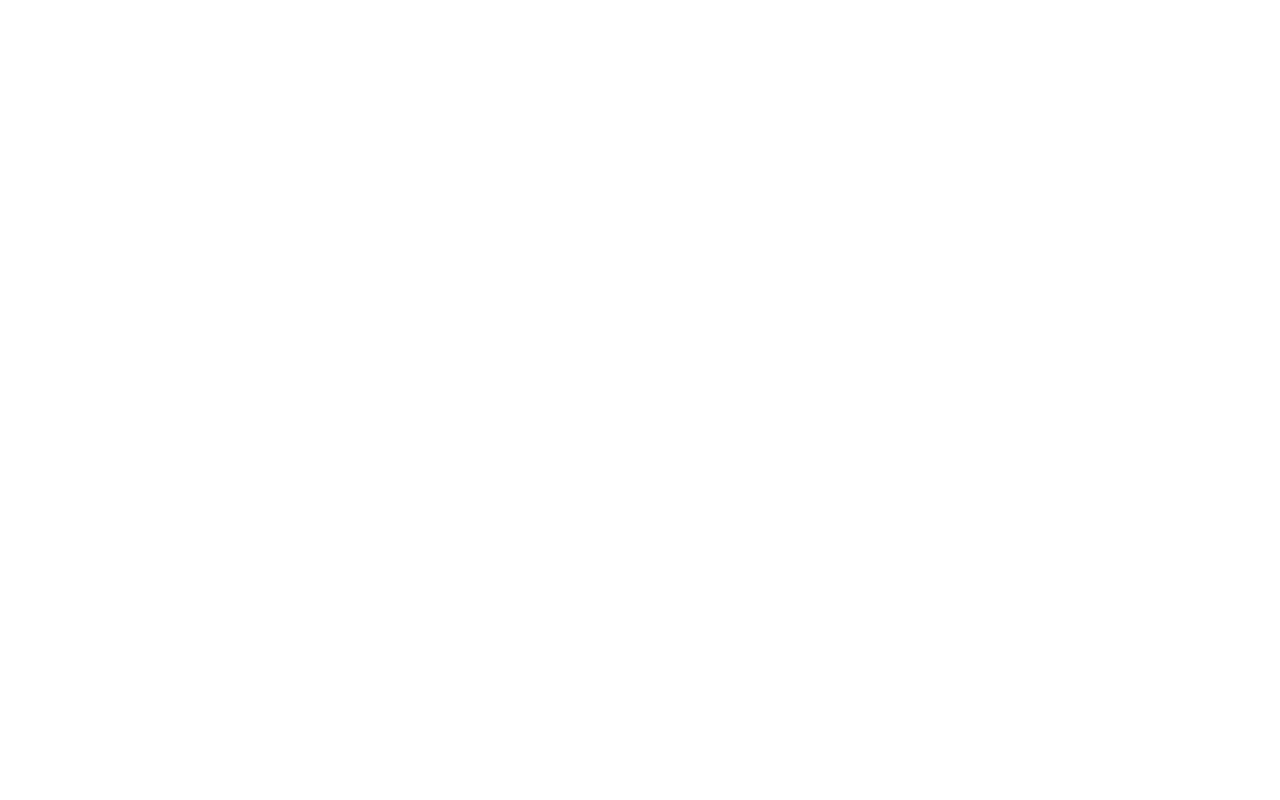
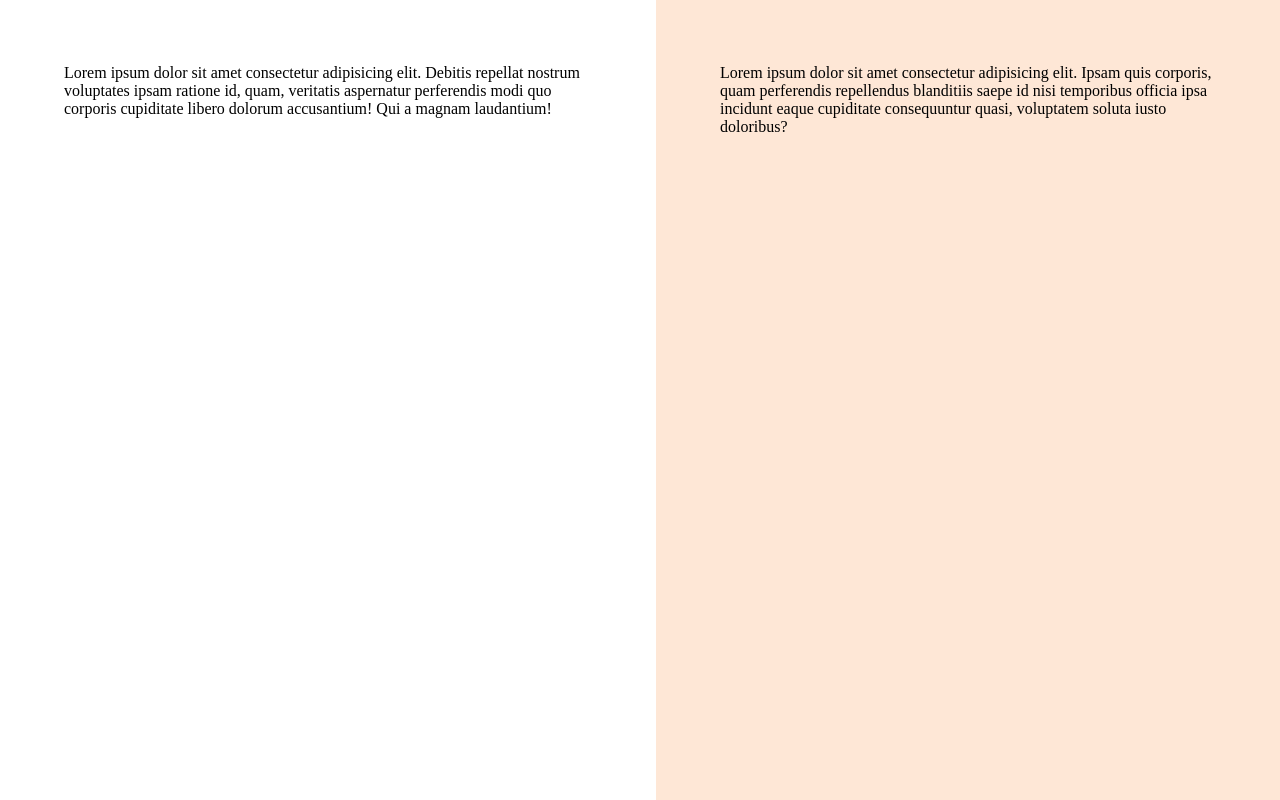
Before and after one commit to LuisAndree/formulario-de-matricula, a plain HTML site: page index.html in a window 1280 px wide. Drawn offline with Linux system fonts and the light colour scheme; a web font is replaced by a local one.

Commit message:
feat: css layout

```diff
--- a/index.html
+++ b/index.html
@@ -16,7 +16,15 @@
 </head>
 
 <body>
+    <div id="app">
+        <main>
+            <div class="main-container">Lorem ipsum dolor sit amet consectetur adipisicing elit. Debitis repellat nostrum voluptates ipsam ratione id, quam, veritatis aspernatur perferendis modi quo corporis cupiditate libero dolorum accusantium! Qui a magnam laudantium!</div>
+        </main>
 
+        <aside>
+            <div class="aside-container">Lorem ipsum dolor sit amet consectetur adipisicing elit. Ipsam quis corporis, quam perferendis repellendus blanditiis saepe id nisi temporibus officia ipsa incidunt eaque cupiditate consequuntur quasi, voluptatem soluta iusto doloribus?</div>
+        </aside>
+    </div>
 </body>
 
 </html>
--- a/styles/global.css
+++ b/styles/global.css
@@ -1,3 +1,9 @@
+* {
+    margin: 0;
+    padding: 0;
+    box-sizing: border-box;
+}
+
 :root {
     --font-family: 'Poppins', sans-serif;
     --text: 400 1rem/1.5 var(--font-family);
@@ -15,3 +21,7 @@
     --stroke-highlight: #F3541C;
     --semantic-error: #DC2626;
 }
+
+body {
+    overflow: hidden;
+}
--- a/styles/index.css
+++ b/styles/index.css
@@ -1 +1,2 @@
 @import url(global.css);
+@import url(layout.css);
--- /dev/null
+++ b/styles/layout.css
@@ -0,0 +1,27 @@
+#app {
+    display: grid;
+    grid-template-columns: 51.25% 48.75%;
+
+    height: 100vh;
+    overflow: hidden;
+}
+
+main {
+    overflow: auto;
+    padding: 4rem;
+
+    & .main-container {
+        max-width: 33rem;
+        margin-left: auto;
+
+    }
+}
+
+aside {
+    background-color: var(--surface-secondary);
+    padding: 4rem;
+
+    & .aside-container {
+        max-width: 31rem;
+    }
+}
```
